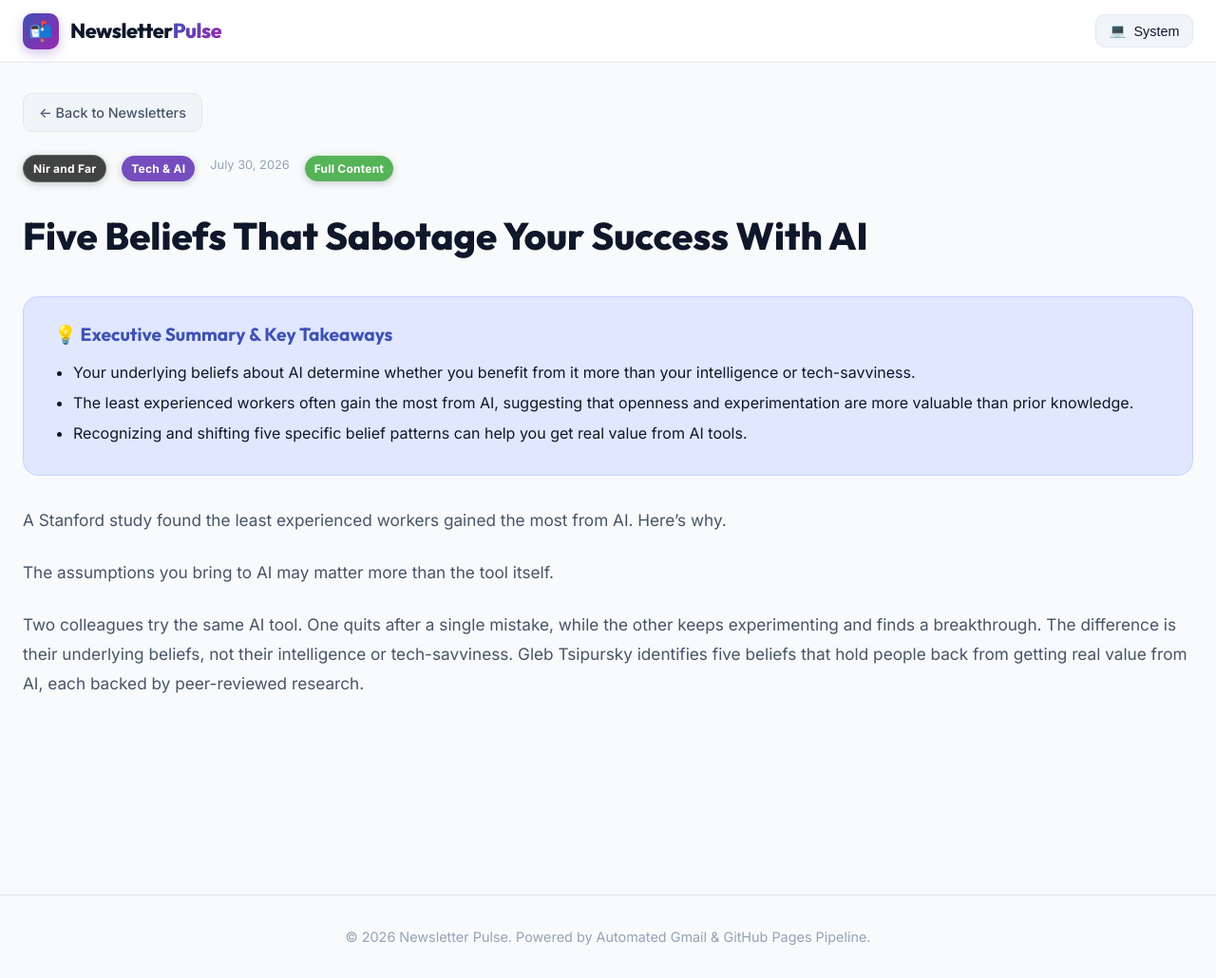
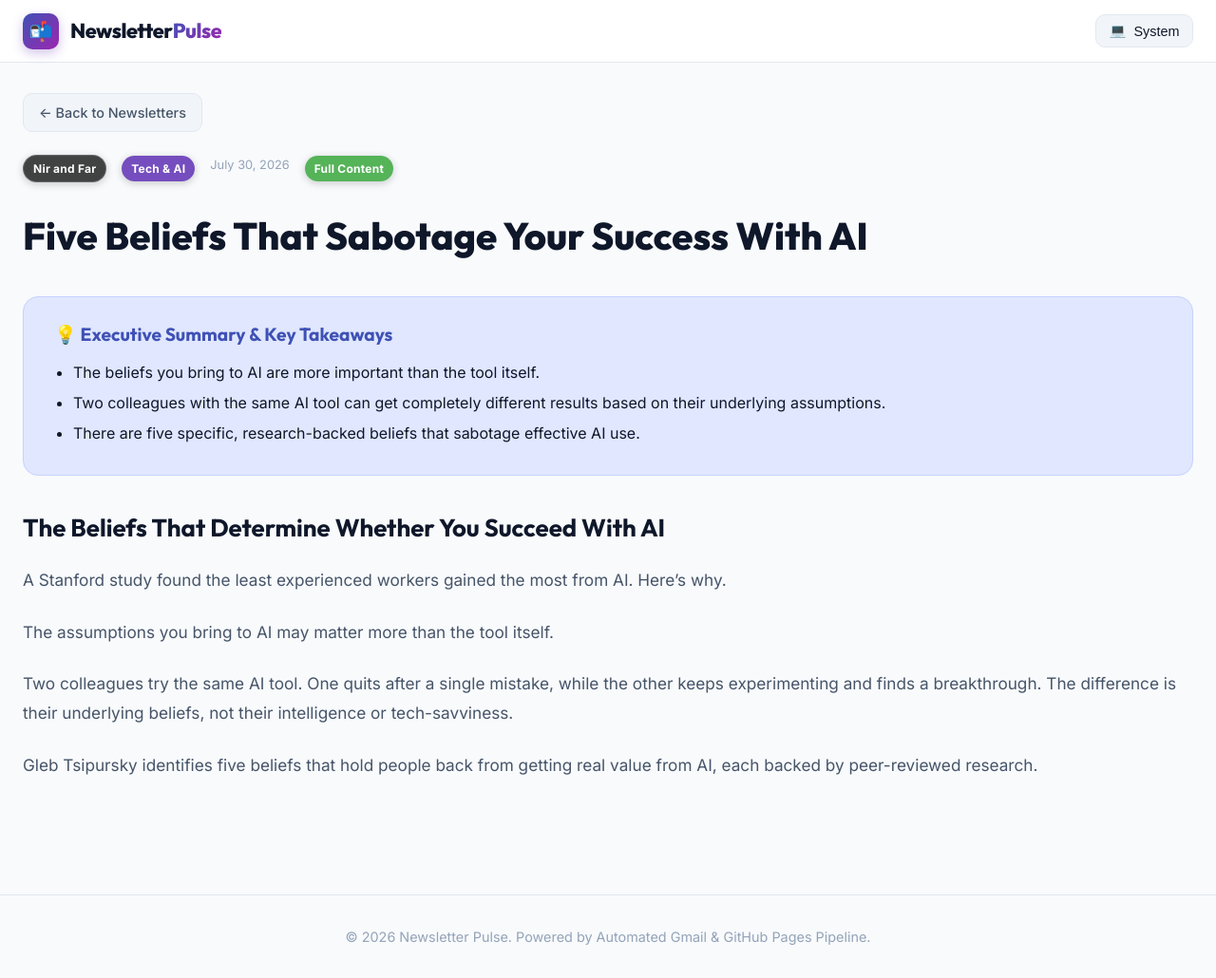
Before and after one commit to vampcoder/daily-newsletters, a Jekyll site: the page built from _posts/2026-07-30-five-beliefs-that-sabotage-how-people-use-ai.md, in a window 1280 px wide and 1030 px high. Shown: the whole window at 95% size. Built offline with Jekyll 4.4.1, drawn with Linux system fonts in a browser that asks for light colours.

Commit message:
Update newsletter: Five beliefs that sabotage how people use AI

```diff
--- a/_posts/2026-07-30-five-beliefs-that-sabotage-how-people-use-ai.md
+++ b/_posts/2026-07-30-five-beliefs-that-sabotage-how-people-use-ai.md
@@ -4,18 +4,22 @@ title: "Five Beliefs That Sabotage Your Success With AI"
 date: 2026-07-30 12:30:34 +0000
 source: "Nir and Far"
 category: "Tech & AI"
-excerpt: "A Stanford study found that the least experienced workers gained the most from AI, challenging common assumptions about the technology. Gleb Tsipursky explains that the beliefs you bring to AI matter more than the tool itself, and identifies five sabotage-inducing mindsets backed by peer-reviewed research."
+excerpt: "A Stanford study found that the least experienced workers gained the most from AI, suggesting that mindset matters more than technical skill. Guest author Gleb Tsipursky identifies five common beliefs that hold people back from getting real value from AI, backed by peer-reviewed research."
 theme_gradient: "linear-gradient(135deg, #607d8b 0%, #455a64 100%)"
 image: "https://content.app-us1.com/cdn-cgi/image/fit=scale-down,width=650,dpr=2,format=auto,onerror=redirect/dmY1E/2022/11/23/e767a0c1-fffd-426c-89e0-ceedef273b6b.png"
 is_summary: false
 key_takeaways:
-  - "Your underlying beliefs about AI determine whether you benefit from it more than your intelligence or tech-savviness."
-  - "The least experienced workers often gain the most from AI, suggesting that openness and experimentation are more valuable than prior knowledge."
-  - "Recognizing and shifting five specific belief patterns can help you get real value from AI tools."
+  - "The beliefs you bring to AI are more important than the tool itself."
+  - "Two colleagues with the same AI tool can get completely different results based on their underlying assumptions."
+  - "There are five specific, research-backed beliefs that sabotage effective AI use."
 ---
+
+# The Beliefs That Determine Whether You Succeed With AI
 
 A Stanford study found the least experienced workers gained the most from AI. Here's why.
 
 The assumptions you bring to AI may matter more than the tool itself.
 
-Two colleagues try the same AI tool. One quits after a single mistake, while the other keeps experimenting and finds a breakthrough. The difference is their underlying beliefs, not their intelligence or tech-savviness. Gleb Tsipursky identifies five beliefs that hold people back from getting real value from AI, each backed by peer-reviewed research.
+Two colleagues try the same AI tool. One quits after a single mistake, while the other keeps experimenting and finds a breakthrough. The difference is their underlying beliefs, not their intelligence or tech-savviness.
+
+Gleb Tsipursky identifies five beliefs that hold people back from getting real value from AI, each backed by peer-reviewed research.
```
